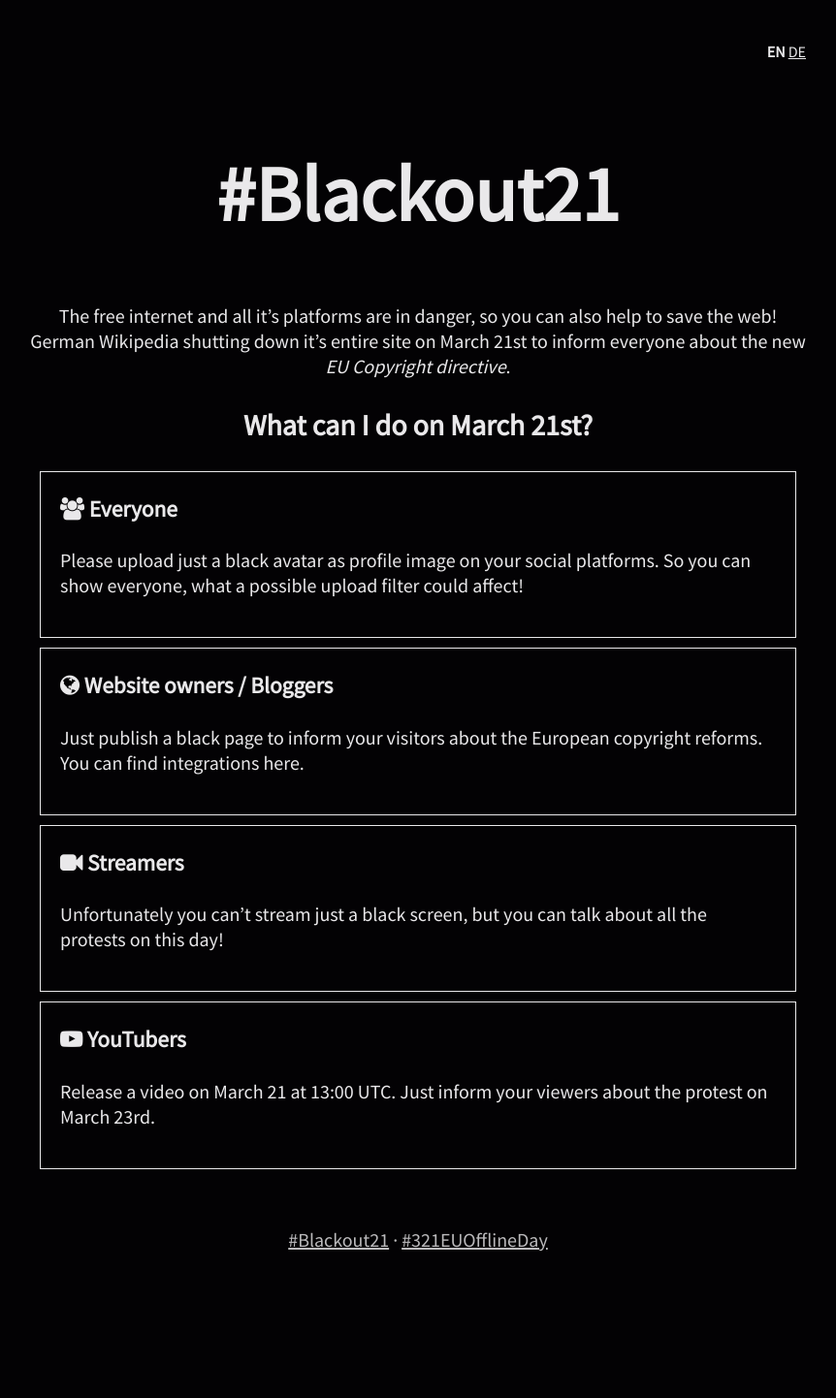
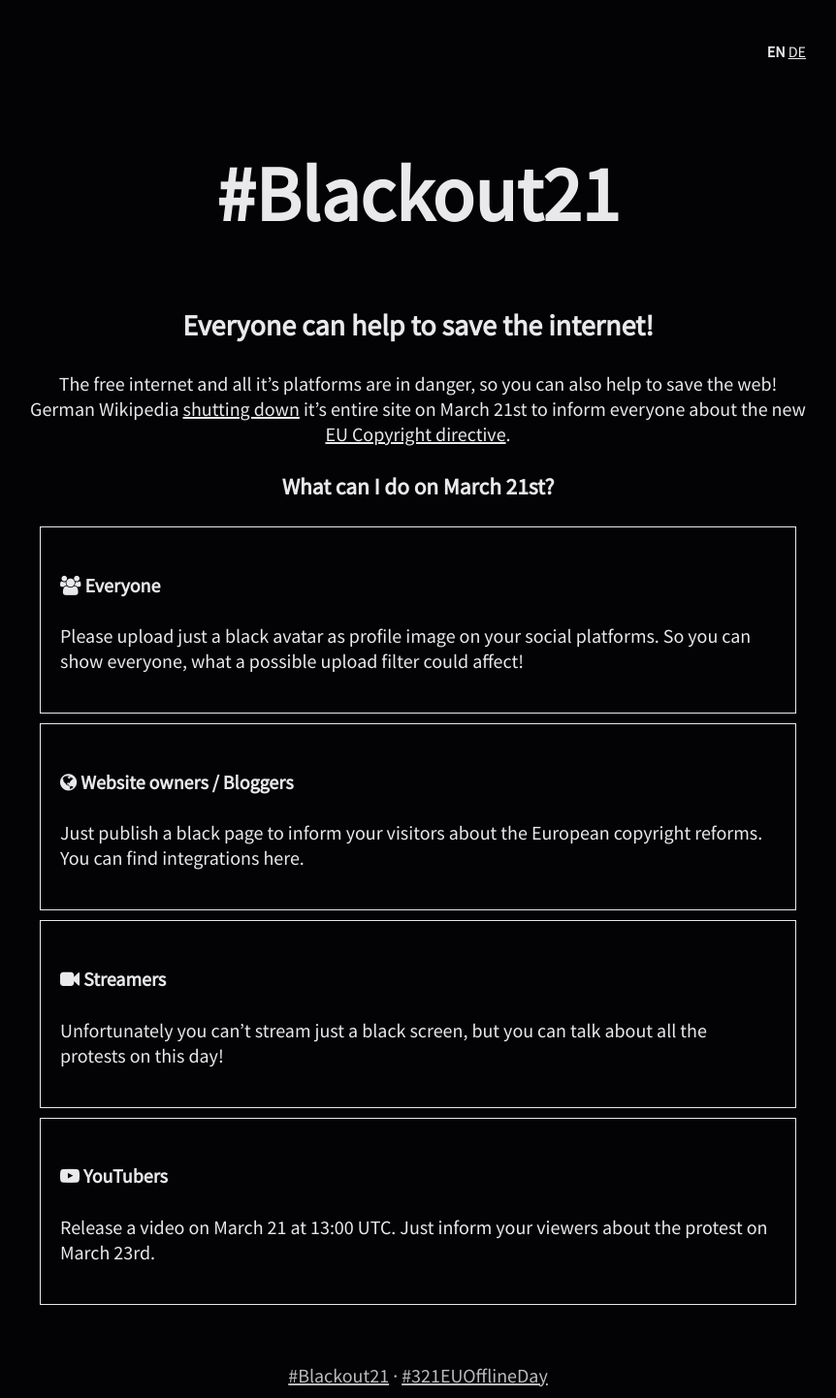
Before and after one commit to blackout21/blackout21.github.io, a Jekyll site: the page built from index.md, in a window 1280 px wide. Shown: the whole page at 97% size, without its empty margins (209-1071 px from the left). Built offline with Jekyll 4.4.1, drawn with Linux system fonts in a browser that asks for light colours; our own code applies the rules of GitHub Pages for plain Markdown files; before the commit the page ends 1302 px from its top, so only the background shows below that.

Commit message:
Added additional headlines; added links

```diff
--- a/index.md
+++ b/index.md
@@ -4,28 +4,33 @@ description: Support the Blackout on March 21st 2019 to save the internet!
 language: en
 ---
 
+## Everyone can help to save the internet!
+
 The free internet and all it's platforms are in danger, so you can also help to save
-the web! German Wikipedia shutting down it's entire site on March 21st to inform
-everyone about the new _EU Copyright directive_.
+the web! German Wikipedia [shutting down][1] it's entire site on March 21st to inform
+everyone about the new [EU Copyright directive][2].
 
-## What can I do on March 21st?
+### What can I do on March 21st?
 
-> ### <span class="fa fa-users"></span> Everyone
+> #### <span class="fa fa-users"></span> Everyone
 >
 > Please upload just a black avatar as profile image on your social platforms.
 > So you can show everyone, what a possible upload filter could affect!
 
-> ### <span class="fa fa-globe"></span> Website owners / Bloggers
+> #### <span class="fa fa-globe"></span> Website owners / Bloggers
 >
 > Just publish a black page to inform your visitors about the European
 > copyright reforms. You can find integrations here.
 
-> ### <span class="fa fa-video-camera"></span> Streamers
+> #### <span class="fa fa-video-camera"></span> Streamers
 >
 > Unfortunately you can't stream just a black screen,
 > but you can talk about all the protests on this day!
 
-> ### <span class="fa fa-youtube-play"></span> YouTubers
+> #### <span class="fa fa-youtube-play"></span> YouTubers
 >
 > Release a video on March 21 at 13:00 UTC. Just inform your viewers about
 > the protest on March 23rd.
+
+[1]: https://de.wikipedia.org/wiki/Wikipedia:Meinungsbilder/Protest_gegen_EU-Urheberrechtsreform
+[2]: https://saveyourinternet.eu/
```
Also changed, not shown: de/index.md (+12 -7 lines), _layouts/default.html (line endings or trailing spaces).
